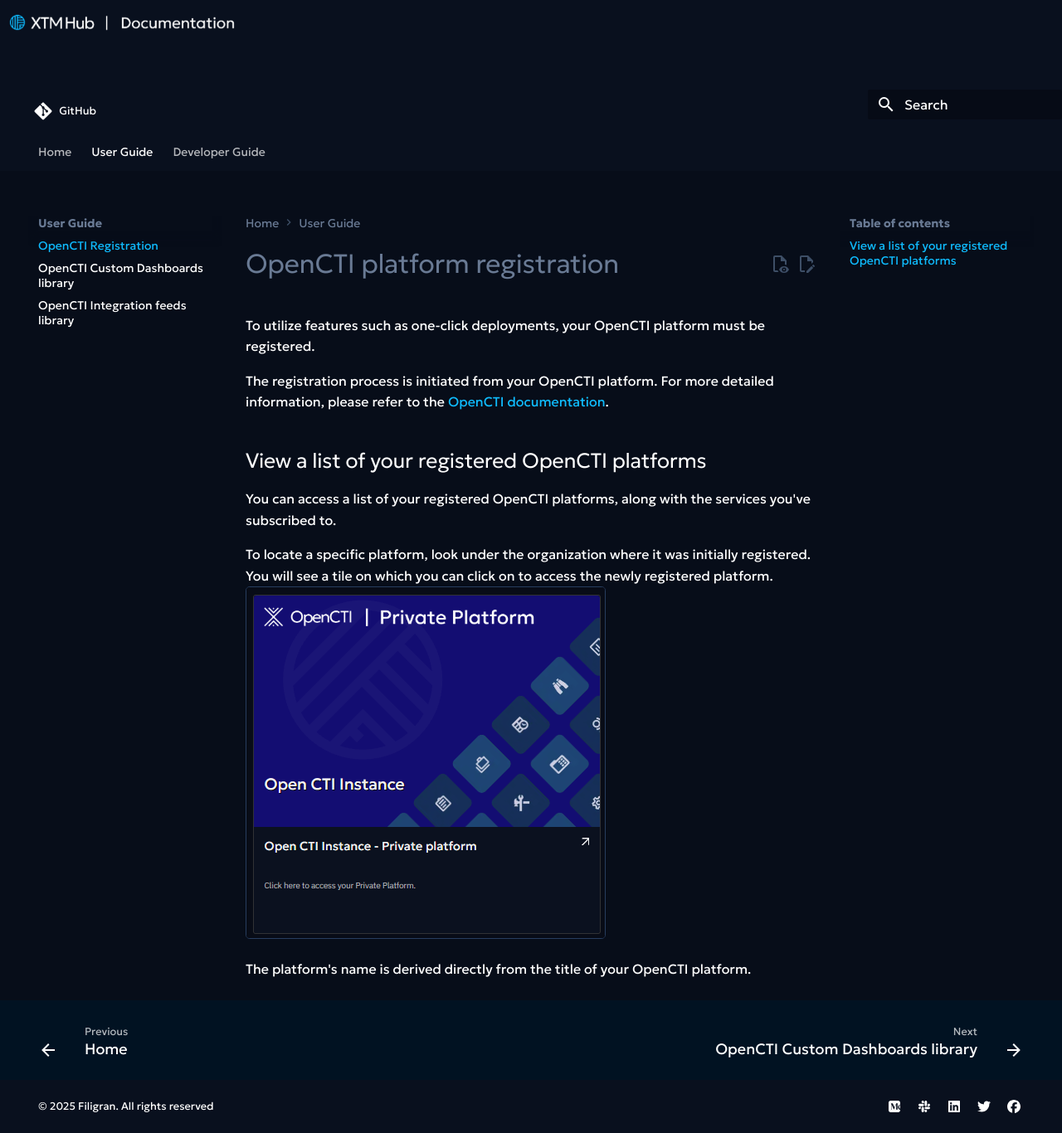
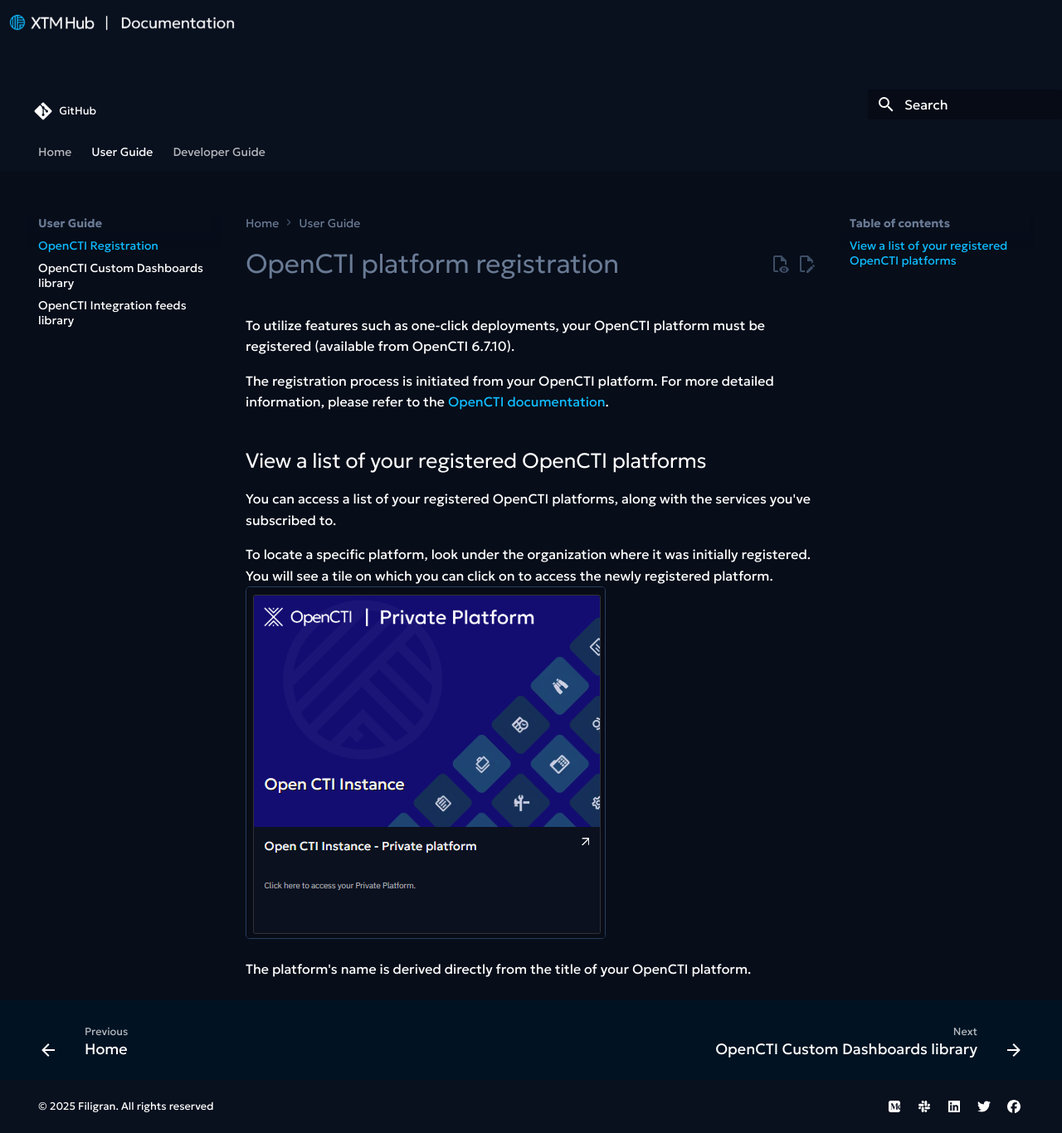
Before and after one commit to FiligranHQ/xtm-hub-docs, an MkDocs documentation site: the page built from docs/user/opencti-registration.md, in a window 1280 px wide and 1366 px high. Shown: the whole window at 83% size. Built offline with MkDocs 1.6.1 and Material for MkDocs 9.7.7, drawn with Linux system fonts in a browser that asks for light colours; comment, search, counter and statistics services are not loaded; the version menu is left out.

Commit message:
[doc] - Add OpenCTI version where availability

```diff
--- a/docs/user/opencti-registration.md
+++ b/docs/user/opencti-registration.md
@@ -1,7 +1,7 @@
 # OpenCTI platform registration
 
 
-To utilize features such as one-click deployments, your OpenCTI platform must be registered.
+To utilize features such as one-click deployments, your OpenCTI platform must be registered (available from OpenCTI 6.7.10).
 
 The registration process is initiated from your OpenCTI platform. For more detailed information, please refer to the [OpenCTI documentation](https://docs.opencti.io/latest/administration/hub).
 
```
Also changed, not shown: docs/libraries/custom-dashboards.md (+1 -1 lines), docs/libraries/integration-feeds.md (+1 -1 lines).
